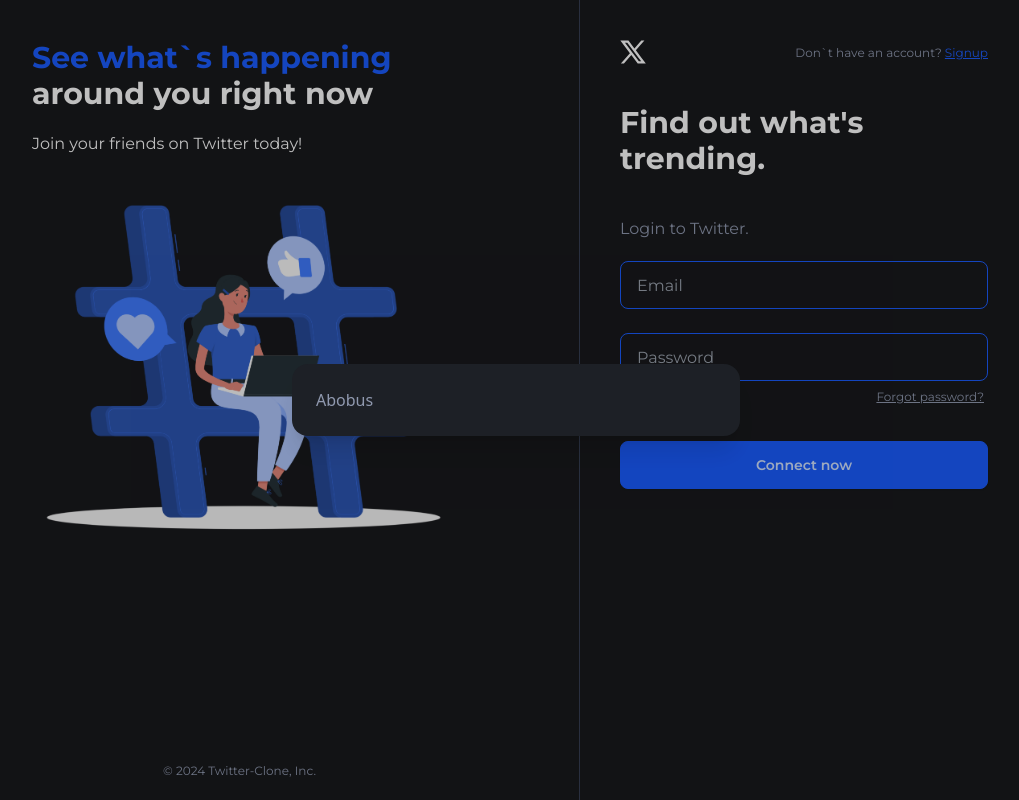
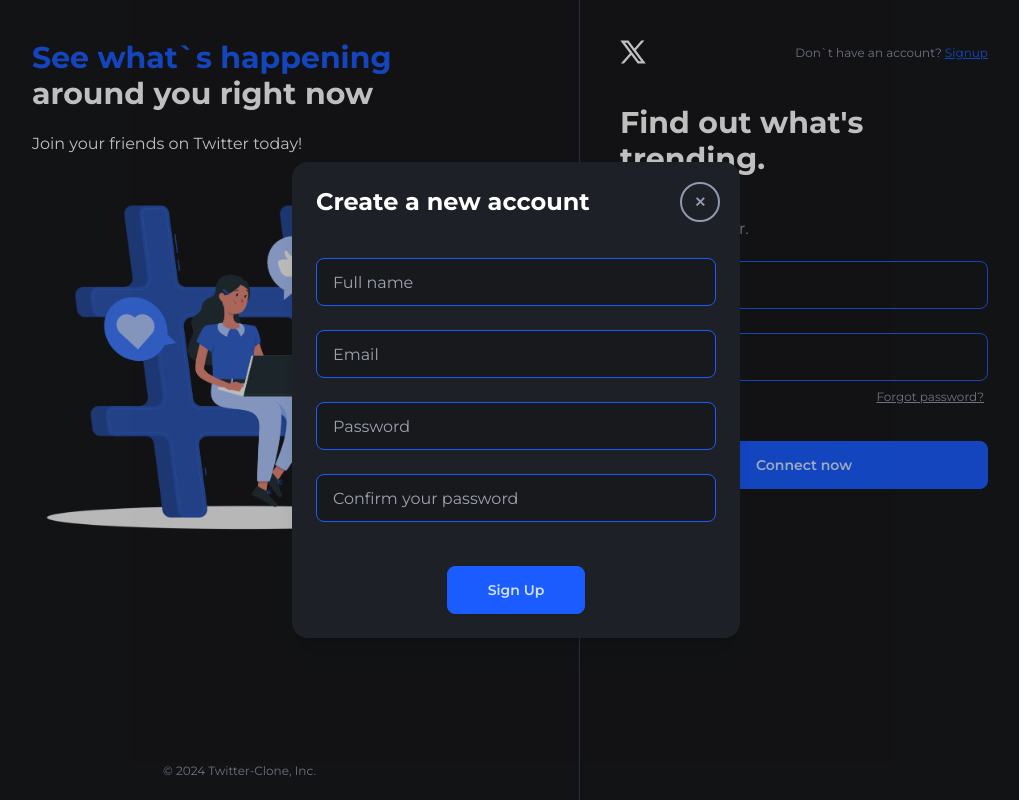
Before and after one commit to ineff3/twitter-frontend, a React (Vite) app: page /auth/signup in a window 1280 px wide. Shown: the whole page, without its empty margins (124-1143 px from the left). Built offline with nearby package versions, Linux system fonts and the light colour scheme; the HTML template or start-up script is replaced by a standard one.

Commit message:
registration form logic

```diff
--- a/src/features/authentication/components/Signup.tsx
+++ b/src/features/authentication/components/Signup.tsx
@@ -1,6 +1,7 @@
 import { useModal } from '../../../hooks/handleView'
 import Modal from '../../../components/ui/Modal'
 import { useNavigate } from 'react-router-dom'
+import SignupForm from './SignupForm'
 
 const Signup = () => {
     const navigate = useNavigate()
@@ -11,7 +12,20 @@
     }
     return (
         <Modal close={closeWithPageShift} isOpen={visible}>
-            Abobus
+            <div className=" flex flex-col items-center gap-10">
+                <div className=" flex w-full justify-between">
+                    <p className=" text-2xl font-bold text-secondary">
+                        Create a new account
+                    </p>
+                    <button
+                        onClick={closeWithPageShift}
+                        className="btn btn-circle btn-ghost btn-sm"
+                    >
+                        ✕
+                    </button>
+                </div>
+                <SignupForm />
+            </div>
         </Modal>
     )
 }
--- /dev/null
+++ b/src/features/authentication/components/SignupForm.tsx
@@ -0,0 +1,99 @@
+import { zodResolver } from '@hookform/resolvers/zod'
+import { SubmitHandler, useForm } from 'react-hook-form'
+import { z } from 'zod'
+import Input from '../../../components/form/Input'
+
+const validationSchema = z
+    .object({
+        fullName: z
+            .string()
+            .min(1, 'Full name is a required field')
+            .min(3, 'Full name must be at least 3 characters')
+            .trim(),
+        email: z
+            .string()
+            .min(1, 'Email is a required filed')
+            .regex(
+                /^[\w-.]+@([\w-]+\.)+[\w-]{2,4}$/,
+                'Email address is not valid'
+            )
+            .trim(),
+        password: z
+            .string()
+            .min(1, 'Password is a required field')
+            .min(6, 'Password must be at least 6 characters')
+            .trim(),
+        confirmPassword: z
+            .string()
+            .min(1, 'Confirm password is a required filed')
+            .min(6, 'Confirm password must be at least 6 characters')
+            .trim(),
+    })
+    .refine(
+        (data) => {
+            return data.password === data.confirmPassword
+        },
+        {
+            message: 'Passwords do not match',
+            path: ['confirmPassword'],
+        }
+    )
+type formType = z.infer<typeof validationSchema>
+
+const SignupForm = () => {
+    const {
+        register,
+        handleSubmit,
+        formState: { errors },
+    } = useForm<formType>({
+        resolver: zodResolver(validationSchema),
+        defaultValues: {
+            email: '',
+            password: '',
+        },
+    })
+    const onSubmit: SubmitHandler<formType> = (data) => {
+        console.log(data)
+    }
+    return (
+        <form
+            className=" flex w-full flex-col gap-2"
+            onSubmit={handleSubmit(onSubmit)}
+        >
+            <Input
+                {...register('fullName')}
+                isInvalid={!!errors.fullName}
+                errorMessage={errors?.fullName?.message}
+                placeholder="Full name"
+            />
+            <Input
+                {...register('email')}
+                isInvalid={!!errors.email}
+                errorMessage={errors?.email?.message}
+                placeholder="Email"
+            />
+            <Input
+                {...register('password')}
+                isInvalid={!!errors.password}
+                errorMessage={errors?.password?.message}
+                placeholder="Password"
+                type="password"
+            />
+            <Input
+                {...register('confirmPassword')}
+                isInvalid={!!errors.confirmPassword}
+                errorMessage={errors?.confirmPassword?.message}
+                placeholder="Confirm your password"
+                type="password"
+            />
+            <button
+                type="submit"
+                className="btn btn-primary mt-5 w-fit  self-center px-10"
+            >
+                Sign Up
+            </button>
+        </form>
+    )
+}
+
+export default SignupForm
--- a/src/index.css
+++ b/src/index.css
@@ -7,6 +7,7 @@
 body {
     height: 100%;
     overflow-x: hidden;
+    font-family: 'Montserrat', sans-serif;
 }
 
 #root {
```
